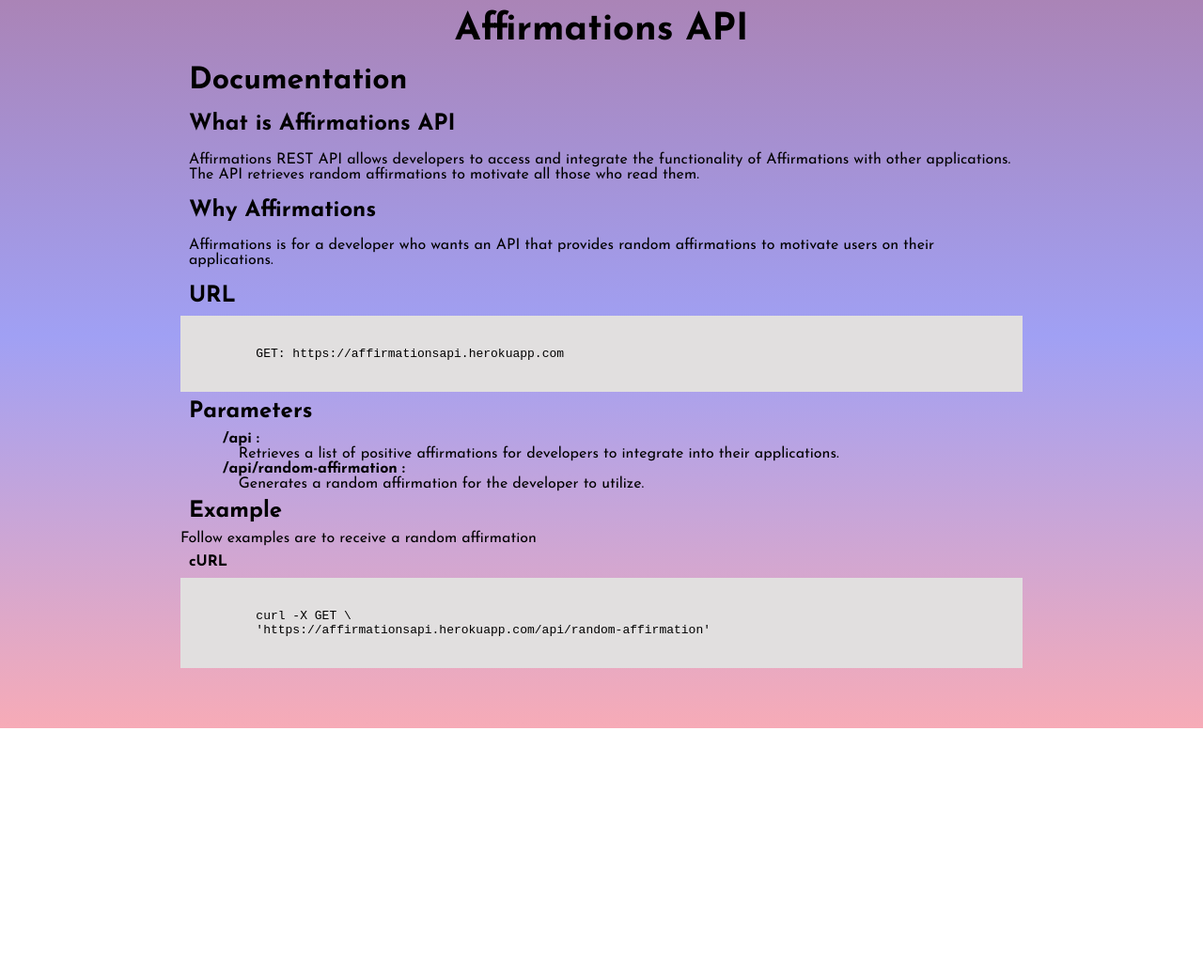
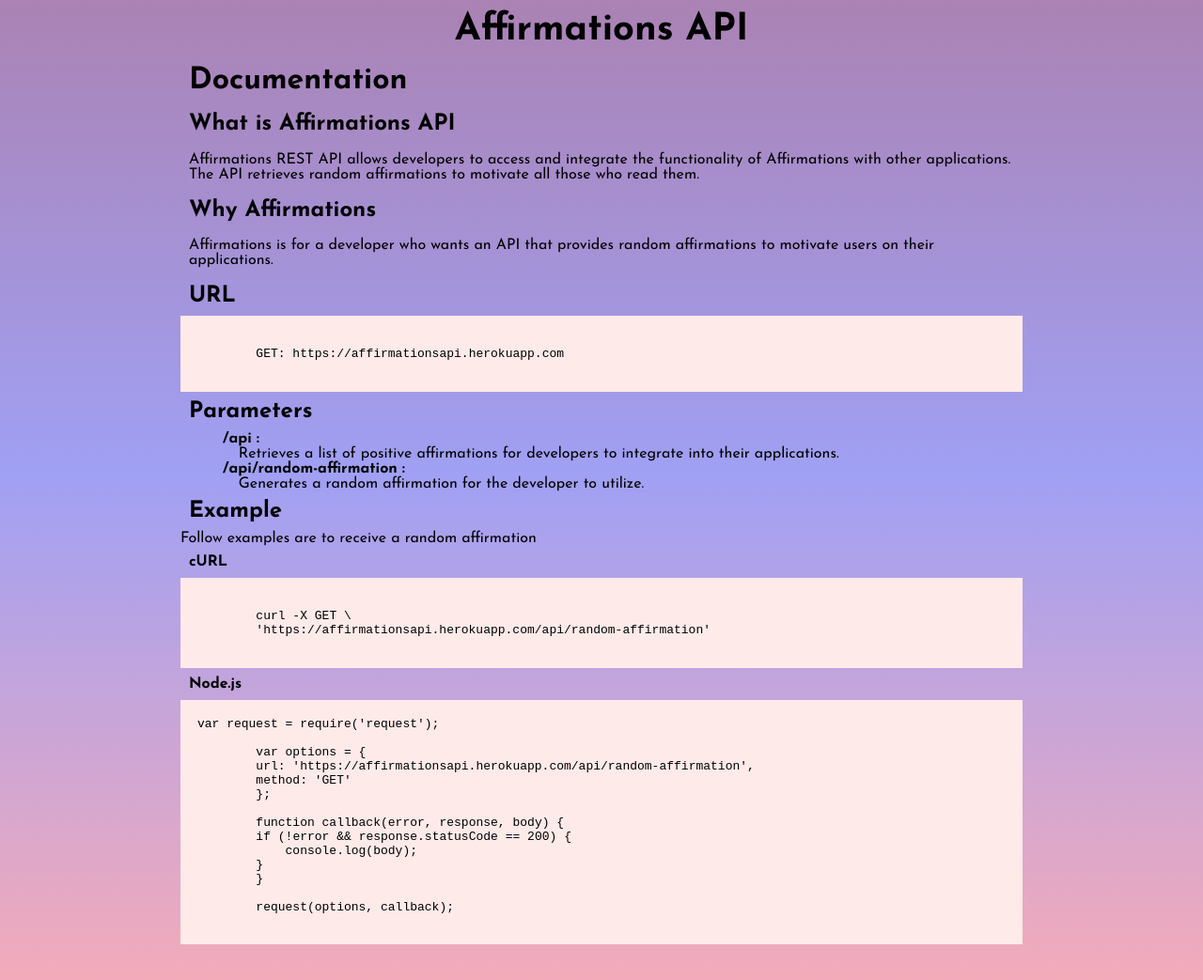
Before and after one commit to renjval12/AffirmationsAPI, a website: page index.html in a window 1280 px wide. Shown: the part 61-1104 px from the top of the page at 94% size. Before the commit the page ends 836 px from the top, so only its background shows below. Drawn offline with Linux system fonts and the light colour scheme.

Commit message:
update style tag

```diff
--- a/index.html
+++ b/index.html
@@ -57,7 +57,7 @@
         }
 
         pre {
-            background: rgb(225, 223, 223);
+            background: rgb(255, 234, 234);
             padding: 2%;
         }
     </style>
@@ -101,6 +101,22 @@
         <span class="n">curl</span> <span class="o">-</span><span class="n">X</span> <span class="n">GET</span> \
         <span class="s1">'https://affirmationsapi.herokuapp.com/api/random-affirmation'</span>
         </pre>
+    <h4 class="gap">Node.js</h4>
+    <pre><span></span><span class="kd">var</span> <span class="nx">request</span> <span class="o">=</span> <span class="nx">require</span><span class="p">(</span><span class="s1">'request'</span><span class="p">);</span>
+
+        <span class="kd">var</span> <span class="nx">options</span> <span class="o">=</span> <span class="p">{</span>
+        <span class="nx">url</span><span class="o">:</span> <span class="s1">'https://affirmationsapi.herokuapp.com/api/random-affirmation'</span><span class="p">,</span>
+        <span class="nx">method</span><span class="o">:</span> <span class="s1">'GET'</span>
+        <span class="p">};</span>
+
+        <span class="kd">function</span> <span class="nx">callback</span><span class="p">(</span><span class="nx">error</span><span class="p">,</span> <span class="nx">response</span><span class="p">,</span> <span class="nx">body</span><span class="p">)</span> <span class="p">{</span>
+        <span class="k">if</span> <span class="p">(</span><span class="o">!</span><span class="nx">error</span> <span class="o">&amp;&amp;</span> <span class="nx">response</span><span class="p">.</span><span class="nx">statusCode</span> <span class="o">==</span> <span class="mi">200</span><span class="p">)</span> <span class="p">{</span>
+            <span class="nx">console</span><span class="p">.</span><span class="nx">log</span><span class="p">(</span><span class="nx">body</span><span class="p">);</span>
+        <span class="p">}</span>
+        <span class="p">}</span>
+
+        <span class="nx">request</span><span class="p">(</span><span class="nx">options</span><span class="p">,</span> <span class="nx">callback</span><span class="p">);</span>
+        </pre>
 </body>
 
 </html>
--- a/index.js
+++ b/index.js
@@ -1,5 +1,5 @@
 const path = require('path');
-const data = require('./affirmations.json')
+const data = require('./api/affirmations.json')
 
 const express = require('express')
 const app = express()
```
Also changed, not shown: api/affirmations.json (renamed from affirmations.json), 1 other file.
